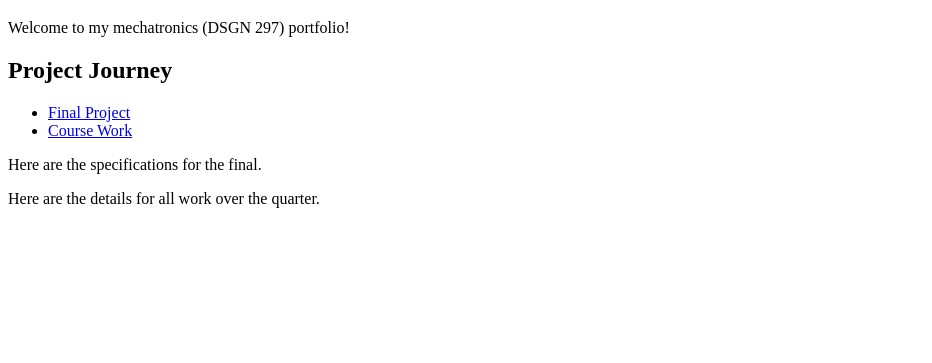
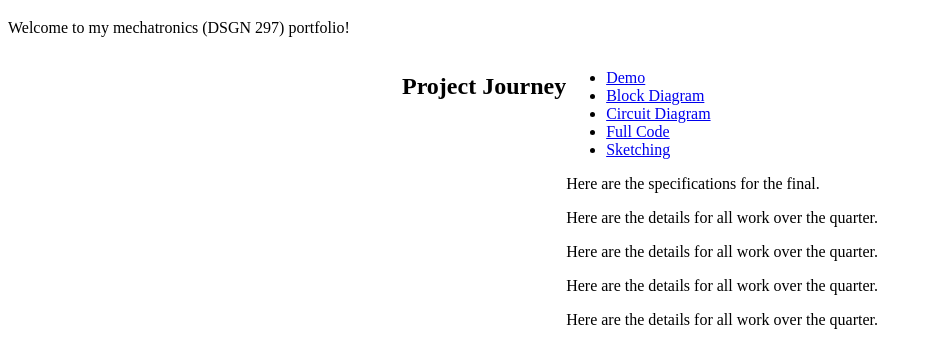
Before and after one commit to fiorelliwong/fiorelliwong.github.io, a plain HTML site: page mechatronics/index.html in a window 1280 px wide. Shown: the part 61-424 px from the top of the page, without its empty margins (0-932 px from the left). Drawn offline with Linux system fonts and the light colour scheme.

```diff
--- a/mechatronics/index.html
+++ b/mechatronics/index.html
@@ -22,17 +22,30 @@ https://www.youtube.com/watch?v=fI9VM5zzpu8
 
     <div class="wrapper">
         <h2 id="tabs-title">Project Journey</h2>
+        <br>
         <div class="tabs-container">
             <ul aria-labelledby="tabs-title">
-                <li><a id="tab-1" href="#final"> Final Project </a></li>
-                <li><a id="tab-2" href="#coursework"> Course Work </a></li>
+                <li><a id="tab-1" href="#demo"> Demo </a></li>
+                <li><a id="tab-2" href="#block-diagram"> Block Diagram </a></li>
+                <li><a id="tab-3" href="#circuit-diagram"> Circuit Diagram </a></li>
+                <li><a id="tab-4" href="#full-code"> Full Code </a></li>
+                <li><a id="tab-5" href="#sketch"> Sketching </a></li>
             </ul>
 
             <div class=""tabs__panels flow">
-                <div id="final" aria-labelledby="tab-1">
+                <div id="demo" aria-labelledby="tab-1">
                     <p>Here are the specifications for the final.</p>
                 </div>
-                <div id="coursework" aria-labelledby="tab-2">
+                <div id="block-diagram" aria-labelledby="tab-2">
+                    <p>Here are the details for all work over the quarter.</p>
+                </div>
+                <div id="circuit-diagram" aria-labelledby="tab-3">
+                    <p>Here are the details for all work over the quarter.</p>
+                </div>
+                <div id="full-code" aria-labelledby="tab-4">
+                    <p>Here are the details for all work over the quarter.</p>
+                </div>
+                <div id="sketch" aria-labelledby="tab-5">
                     <p>Here are the details for all work over the quarter.</p>
                 </div>
             </div>
--- a/mechatronics/mech_style.css
+++ b/mechatronics/mech_style.css
@@ -0,0 +1,4 @@
+.wrapper{
+    display: flex;
+    justify-content: center;
+}
```
